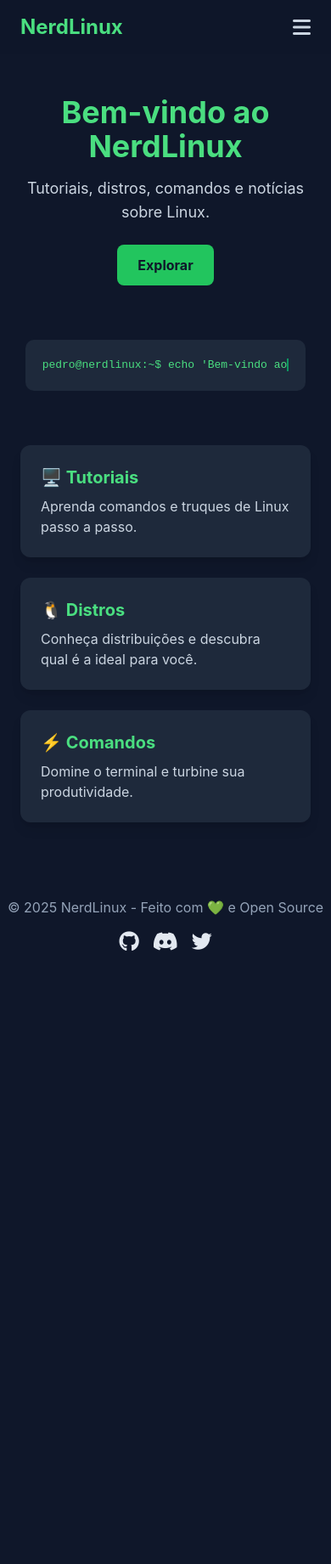
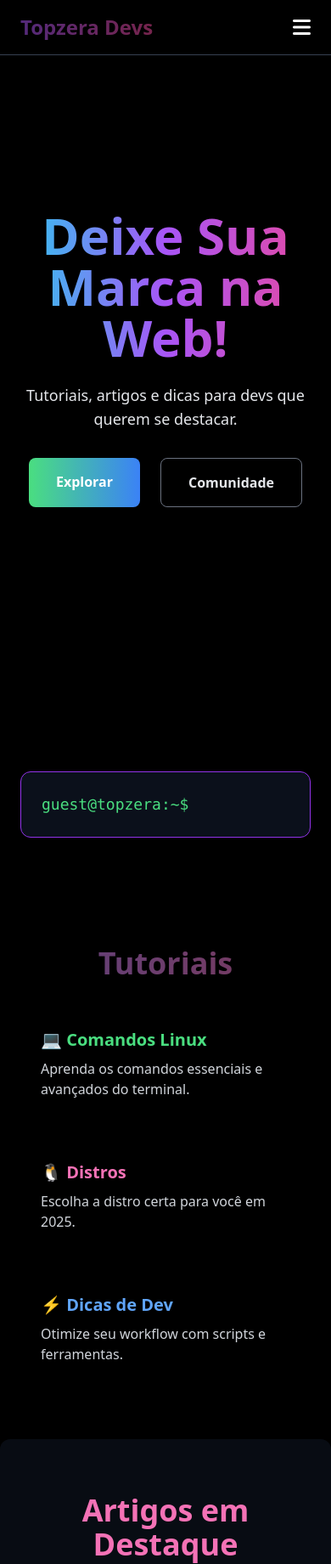
Before and after one commit to pedro22p/nerdlinux, a plain HTML site: page index.html in a window 390 px wide. Shown: the top 1841 px of the page at 85% size. Before the commit the page ends 1148 px from the top, so only its background shows below. Drawn offline with nearby package versions, Linux system fonts and the light colour scheme.

Commit message:
Update index.html

```diff
--- a/index.html
+++ b/index.html
@@ -1,122 +1,116 @@
 <!DOCTYPE html>
 <html lang="pt-BR">
 <head>
-  <meta charset="UTF-8">
-  <meta name="viewport" content="width=device-width, initial-scale=1.0">
-  <title>NerdLinux - Tudo sobre Linux</title>
-  <meta name="description" content="Tutoriais, notícias e dicas de Linux e tecnologia">
-  <script src="https://cdn.tailwindcss.com"></script>
-  <link rel="stylesheet" href="https://cdnjs.cloudflare.com/ajax/libs/font-awesome/6.4.0/css/all.min.css">
-  <style>
-    body { font-family: 'Inter', sans-serif; background: #0f172a; color: #e2e8f0; }
-    .terminal { background: #1e293b; border-radius: 10px; padding: 20px; font-family: monospace; position: relative; }
-    .typing { border-right: 2px solid #00ff88; white-space: nowrap; overflow: hidden; }
-    @keyframes blink { 50% { border-color: transparent; } }
-    .typing { animation: blink 0.7s infinite; }
-  </style>
+<meta charset="UTF-8">
+<meta name="viewport" content="width=device-width, initial-scale=1.0">
+<title>Topzera Devs - Neon Full</title>
+<script src="https://cdn.tailwindcss.com"></script>
+<link rel="stylesheet" href="https://cdnjs.cloudflare.com/ajax/libs/font-awesome/6.4.0/css/all.min.css">
+<link rel="stylesheet" href="style.css">
 </head>
-<body class="flex flex-col min-h-screen">
+<body class="bg-black text-white overflow-x-hidden">
+
+<!-- Partículas neon -->
+<canvas id="neonCanvas" class="fixed top-0 left-0 w-full h-full -z-10"></canvas>
 
 <!-- Header -->
-<header class="bg-slate-900/90 fixed w-full z-50">
-  <div class="max-w-7xl mx-auto px-6 py-4 flex justify-between items-center">
-    <h1 class="text-2xl font-bold text-green-400">NerdLinux</h1>
-    <nav class="hidden md:flex space-x-6 text-slate-300">
-      <a href="#home" class="hover:text-green-400">Home</a>
-      <a href="#tutorials" class="hover:text-green-400">Tutoriais</a>
-      <a href="#distros" class="hover:text-green-400">Distros</a>
-      <a href="#commands" class="hover:text-green-400">Comandos</a>
-      <a href="#news" class="hover:text-green-400">Notícias</a>
+<header class="fixed w-full z-50 bg-black/70 backdrop-blur-md border-b border-gray-700">
+  <div class="max-w-7xl mx-auto flex justify-between items-center px-6 py-4">
+    <h1 class="text-2xl font-bold bg-gradient-to-r from-purple-500 to-pink-500 bg-clip-text text-transparent animate-pulse">Topzera Devs</h1>
+    <nav class="hidden md:flex space-x-6">
+      <a href="#home" class="hover:text-pink-500 transition">Home</a>
+      <a href="#tutorials" class="hover:text-pink-500 transition">Tutoriais</a>
+      <a href="#articles" class="hover:text-pink-500 transition">Artigos</a>
+      <a href="#community" class="hover:text-pink-500 transition">Comunidade</a>
     </nav>
-    <button id="menu-btn" class="md:hidden text-slate-300"><i class="fa-solid fa-bars text-2xl"></i></button>
+    <button id="menu-btn" class="md:hidden"><i class="fa-solid fa-bars text-2xl"></i></button>
   </div>
-  <div id="mobile-menu" class="hidden flex-col bg-slate-900 border-t border-slate-700 md:hidden">
-    <a href="#home" class="px-4 py-3 text-slate-300 hover:text-green-400">Home</a>
-    <a href="#tutorials" class="px-4 py-3 text-slate-300 hover:text-green-400">Tutoriais</a>
-    <a href="#distros" class="px-4 py-3 text-slate-300 hover:text-green-400">Distros</a>
-    <a href="#commands" class="px-4 py-3 text-slate-300 hover:text-green-400">Comandos</a>
-    <a href="#news" class="px-4 py-3 text-slate-300 hover:text-green-400">Notícias</a>
+  <div id="mobile-menu" class="hidden flex-col bg-black border-t border-gray-700 md:hidden">
+    <a href="#home" class="px-4 py-3 hover:text-pink-500">Home</a>
+    <a href="#tutorials" class="px-4 py-3 hover:text-pink-500">Tutoriais</a>
+    <a href="#articles" class="px-4 py-3 hover:text-pink-500">Artigos</a>
+    <a href="#community" class="px-4 py-3 hover:text-pink-500">Comunidade</a>
   </div>
 </header>
 
 <!-- Hero -->
-<section id="home" class="flex flex-col items-center justify-center text-center pt-28 pb-16 px-6">
-  <h2 class="text-4xl md:text-6xl font-bold text-green-400 mb-4">Bem-vindo ao NerdLinux</h2>
-  <p class="text-lg md:text-xl text-slate-300 mb-6">Tutoriais, distros, comandos e notícias sobre Linux.</p>
-  <a href="#tutorials" class="px-6 py-3 bg-green-500 hover:bg-green-600 rounded-lg text-slate-900 font-bold">Explorar</a>
-</section>
-
-<!-- Terminal -->
-<section class="max-w-4xl mx-auto px-6 pb-16">
-  <div class="terminal">
-    <div class="text-green-400">pedro@nerdlinux:~$ <span id="typed" class="typing"></span></div>
+<section id="home" class="h-screen flex flex-col justify-center items-center text-center">
+  <h2 class="text-6xl md:text-7xl font-bold mb-6 bg-clip-text text-transparent bg-gradient-to-r from-cyan-400 via-purple-500 to-pink-500 animate-text">Deixe Sua Marca na Web!</h2>
+  <p class="text-lg md:text-xl mb-8 text-gray-200">Tutoriais, artigos e dicas para devs que querem se destacar.</p>
+  <div class="flex gap-6">
+    <a href="#tutorials" class="px-8 py-4 rounded-lg bg-gradient-to-r from-green-400 to-blue-500 hover:from-green-500 hover:to-blue-600 font-bold shadow-lg hover:shadow-xl transition-all">Explorar</a>
+    <a href="#community" class="px-8 py-4 rounded-lg border border-gray-500 hover:border-pink-500 text-gray-200 font-bold transition">Comunidade</a>
   </div>
 </section>
 
-<!-- Conteúdo -->
-<section id="tutorials" class="grid md:grid-cols-3 gap-6 max-w-6xl mx-auto px-6 pb-16">
-  <div class="bg-slate-800 p-6 rounded-xl shadow-lg hover:scale-105 transition">
-    <h3 class="text-green-400 text-xl font-bold mb-2">🖥️ Tutoriais</h3>
-    <p class="text-slate-300">Aprenda comandos e truques de Linux passo a passo.</p>
+<!-- Terminal Neon -->
+<section class="max-w-4xl mx-auto px-6 py-16">
+  <div class="terminal bg-gray-900/70 border border-purple-600 rounded-xl p-6 shadow-xl relative overflow-hidden">
+    <div class="text-green-400 text-lg font-mono">guest@topzera:~$ <span id="typed" class="typing"></span></div>
   </div>
-  <div class="bg-slate-800 p-6 rounded-xl shadow-lg hover:scale-105 transition">
-    <h3 class="text-green-400 text-xl font-bold mb-2">🐧 Distros</h3>
-    <p class="text-slate-300">Conheça distribuições e descubra qual é a ideal para você.</p>
+</section>
+
+<!-- Tutoriais -->
+<section id="tutorials" class="max-w-6xl mx-auto px-6 py-16">
+  <h2 class="text-4xl font-bold mb-8 text-center bg-clip-text text-transparent bg-gradient-to-r from-purple-400 to-pink-400 animate-pulse">Tutoriais</h2>
+  <div class="grid md:grid-cols-3 gap-6">
+    <div class="card-glow p-6 rounded-xl hover:scale-105 transition transform">
+      <h3 class="text-xl font-bold mb-2 text-green-400">💻 Comandos Linux</h3>
+      <p class="text-gray-300">Aprenda os comandos essenciais e avançados do terminal.</p>
+    </div>
+    <div class="card-glow p-6 rounded-xl hover:scale-105 transition transform">
+      <h3 class="text-xl font-bold mb-2 text-pink-400">🐧 Distros</h3>
+      <p class="text-gray-300">Escolha a distro certa para você em 2025.</p>
+    </div>
+    <div class="card-glow p-6 rounded-xl hover:scale-105 transition transform">
+      <h3 class="text-xl font-bold mb-2 text-blue-400">⚡ Dicas de Dev</h3>
+      <p class="text-gray-300">Otimize seu workflow com scripts e ferramentas.</p>
+    </div>
   </div>
-  <div class="bg-slate-800 p-6 rounded-xl shadow-lg hover:scale-105 transition">
-    <h3 class="text-green-400 text-xl font-bold mb-2">⚡ Comandos</h3>
-    <p class="text-slate-300">Domine o terminal e turbine sua produtividade.</p>
+</section>
+
+<!-- Artigos -->
+<section id="articles" class="max-w-6xl mx-auto px-6 py-16 bg-gray-900/50 rounded-xl">
+  <h2 class="text-4xl font-bold mb-8 text-center text-pink-400">Artigos em Destaque</h2>
+  <div class="grid md:grid-cols-3 gap-6">
+    <div class="card-glow p-6 rounded-xl hover:scale-105 transition transform">
+      <img src="img/linux.png" alt="Linux" class="rounded-lg mb-4">
+      <h3 class="text-xl font-bold text-green-400 mb-2">20 Comandos Essenciais</h3>
+      <p class="text-gray-300">Domine o terminal e aumente sua produtividade.</p>
+    </div>
+    <div class="card-glow p-6 rounded-xl hover:scale-105 transition transform">
+      <img src="img/distro.png" alt="Distros" class="rounded-lg mb-4">
+      <h3 class="text-xl font-bold text-pink-400 mb-2">Melhores Distros</h3>
+      <p class="text-gray-300">Escolha a distro certa para seu perfil.</p>
+    </div>
+    <div class="card-glow p-6 rounded-xl hover:scale-105 transition transform">
+      <img src="img/bash.png" alt="Bash" class="rounded-lg mb-4">
+      <h3 class="text-xl font-bold text-blue-400 mb-2">Customizando o Bash</h3>
+      <p class="text-gray-300">Scripts e configurações para um terminal profissional.</p>
+    </div>
+  </div>
+</section>
+
+<!-- Comunidade -->
+<section id="community" class="max-w-6xl mx-auto px-6 py-16">
+  <h2 class="text-4xl font-bold mb-8 text-center text-green-400">Comunidade</h2>
+  <p class="text-center text-gray-300 mb-6">Participe de eventos, fóruns e compartilhe conhecimento com outros devs.</p>
+  <div class="flex justify-center gap-6">
+    <a href="#" class="px-6 py-3 rounded-lg bg-gradient-to-r from-purple-500 to-pink-500 hover:from-purple-600 hover:to-pink-600 font-bold transition">Participar</a>
+    <a href="#" class="px-6 py-3 rounded-lg border border-gray-500 hover:border-pink-500 text-gray-200 font-bold transition">Ver Fórum</a>
   </div>
 </section>
 
 <!-- Footer -->
-<footer class="bg-slate-900 py-6 text-center mt-auto">
-  <p class="text-slate-400">&copy; 2025 NerdLinux - Feito com 💚 e Open Source</p>
+<footer class="bg-black border-t border-gray-700 py-6 text-center">
+  <p class="text-gray-400">&copy; 2025 Topzera Devs - Todos os direitos reservados</p>
   <div class="flex justify-center space-x-4 mt-3">
-    <a href="https://github.com/pedro22p" target="_blank"><i class="fab fa-github text-2xl hover:text-green-400"></i></a>
-    <a href="#"><i class="fab fa-discord text-2xl hover:text-green-400"></i></a>
-    <a href="#"><i class="fab fa-twitter text-2xl hover:text-green-400"></i></a>
+    <a href="#"><i class="fab fa-github text-2xl hover:text-green-400"></i></a>
+    <a href="#"><i class="fab fa-discord text-2xl hover:text-pink-400"></i></a>
+    <a href="#"><i class="fab fa-twitter text-2xl hover:text-blue-400"></i></a>
   </div>
 </footer>
 
-<script>
-  // Menu mobile
-  document.getElementById('menu-btn').addEventListener('click', () => {
-    document.getElementById('mobile-menu').classList.toggle('hidden');
-  });
-
-  // Efeito de digitação terminal
-  const mensagens = [
-    "echo 'Bem-vindo ao NerdLinux!'",
-    "ls -la distros/",
-    "sudo apt install conhecimento",
-    "cat novidades.txt"
-  ];
-  let i=0, j=0, atual="", isDeleting=false;
-
-  function digitar() {
-    const terminal = document.getElementById("typed");
-    if(i < mensagens.length){
-      if(!isDeleting && j<=mensagens[i].length){
-        atual = mensagens[i].substring(0,j++);
-        terminal.textContent = atual;
-      } else if(isDeleting && j>0){
-        atual = mensagens[i].substring(0,j--);
-        terminal.textContent = atual;
-      }
-      if(!isDeleting && j===mensagens[i].length){
-        isDeleting=true;
-        setTimeout(digitar,1500);
-        return;
-      } else if(isDeleting && j===0){
-        isDeleting=false;
-        i++;
-      }
-      setTimeout(digitar,isDeleting?50:100);
-    } else { i=0; digitar(); }
-  }
-  digitar();
-</script>
-
+<script src="script.js"></script>
 </body>
 </html>
```
